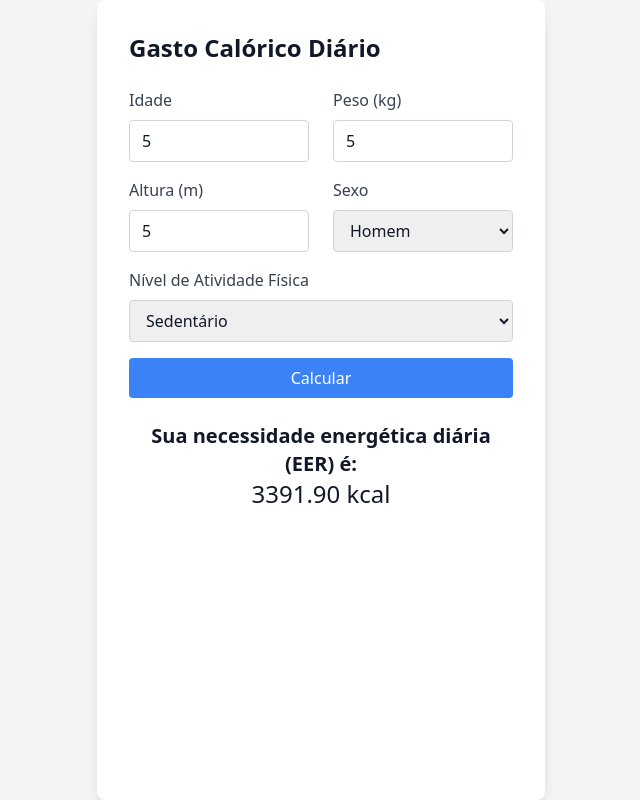
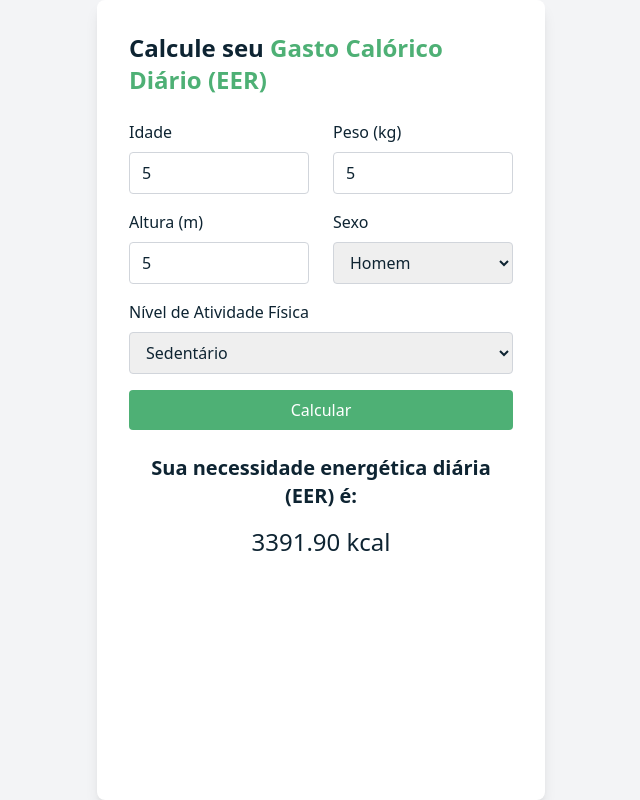
Before and after one commit to leticiaanobre/eer-calculator, a Next.js app: page / in a window 1280 px wide. Both pictures are taken after typing "5", "5", "5" into the empty fields and a click on the button "Calcular". Shown: the whole page, without its empty margins (319-959 px from the left). Built offline with nearby package versions, Linux system fonts and the light colour scheme.

Commit message:
♻️ refat: updated text colors

```diff
--- a/src/pages/index.tsx
+++ b/src/pages/index.tsx
@@ -36,28 +36,28 @@ const Home = () => {
   return (
     <div className="min-h-screen flex items-center justify-center bg-gray-100">
       <div className="bg-white p-8 rounded-lg shadow-lg max-w-md w-full min-h-screen">
-        <h1 className="text-2xl font-bold mb-6 text-gray-900">Gasto Calórico Diário</h1>
+        <h1 className="text-2xl text-secondary font-semibold mb-6">Calcule seu <strong className='font-bold text-primary'> Gasto Calórico Diário (EER)</strong></h1>
         <form onSubmit={handleSubmit}>
           <div className='flex flex-row justify-between gap-6'>
             <div className="mb-4">
-              <label className="block mb-2 text-gray-700">Idade</label>
+              <label className="block mb-2 text-secondary">Idade</label>
               <input
                 type="number"
                 name="idade"
                 value={formData.idade}
                 onChange={handleChange}
-                className="w-full px-3 py-2 border border-gray-300 rounded text-gray-900"
+                className="w-full px-3 py-2 border border-gray-300 rounded text-secondary"
                 required
               />
             </div>
             <div className="mb-4">
-              <label className="block mb-2 text-gray-700">Peso (kg)</label>
+              <label className="block mb-2 text-secondary">Peso (kg)</label>
               <input
                 type="number"
                 name="peso"
                 value={formData.peso}
                 onChange={handleChange}
-                className="w-full px-3 py-2 border border-gray-300 rounded text-gray-900"
+                className="w-full px-3 py-2 border border-gray-300 rounded text-secondary"
                 required
               />
           </div>
@@ -65,23 +65,23 @@ const Home = () => {
           <div className='flex flex-row justify-between gap-6'>
 
             <div className="mb-4 w-full">
-              <label className="block mb-2 text-gray-700">Altura (m)</label>
+              <label className="block mb-2 text-secondary">Altura (m)</label>
               <input
                 type="number"
                 name="altura"
                 value={formData.altura}
                 onChange={handleChange}
-                className="w-full px-3 py-2 border border-gray-300 rounded text-gray-900"
+                className="w-full px-3 py-2 border border-gray-300 rounded text-secondary"
                 required
               />
             </div>
             <div className="mb-4 w-full">
-              <label className="block mb-2 text-gray-700">Sexo</label>
+              <label className="block mb-2 text-secondary">Sexo</label>
               <select
                 name="sexo"
                 value={formData.sexo}
                 onChange={handleChange}
-                className="w-full px-3 py-2 border border-gray-300 rounded text-gray-900"
+                className="w-full px-3 py-2 border border-gray-300 rounded text-secondary"
                 required
               >
                 <option value="1">Homem</option>
@@ -90,12 +90,12 @@ const Home = () => {
             </div>
           </div>
           <div className="mb-4">
-            <label className="block mb-2 text-gray-700">Nível de Atividade Física</label>
+            <label className="block mb-2 text-secondary">Nível de Atividade Física</label>
             <select
               name="NAF"
               value={formData.NAF}
               onChange={handleChange}
-              className="w-full px-3 py-2 border border-gray-300 rounded text-gray-900"
+              className="w-full px-3 py-2 border border-gray-300 rounded text-secondary"
               required
             >
               <option value="1">Sedentário</option>
@@ -106,15 +106,15 @@ const Home = () => {
           </div>
           <button
             type="submit"
-            className="w-full bg-blue-500 text-white py-2 rounded hover:bg-blue-600 transition duration-200"
+            className="w-full bg-primary text-white py-2 rounded hover:bg-blue-600 transition duration-200"
           >
             Calcular
           </button>
         </form>
         {result !== null && (
-          <div className="mt-6 text-center">
-            <h2 className="text-xl font-bold text-gray-900">Sua necessidade energética diária (EER) é:</h2>
-            <p className="text-2xl text-gray-900">{result.toFixed(2)} kcal</p>
+          <div className="mt-6 text-center flex flex-col gap-4">
+            <h2 className="text-xl font-semibold text-secondary">Sua necessidade energética diária (EER) é:</h2>
+            <p className="text-2xl text-secondary">{result.toFixed(2)} kcal</p>
           </div>
         )}
       </div>
```
